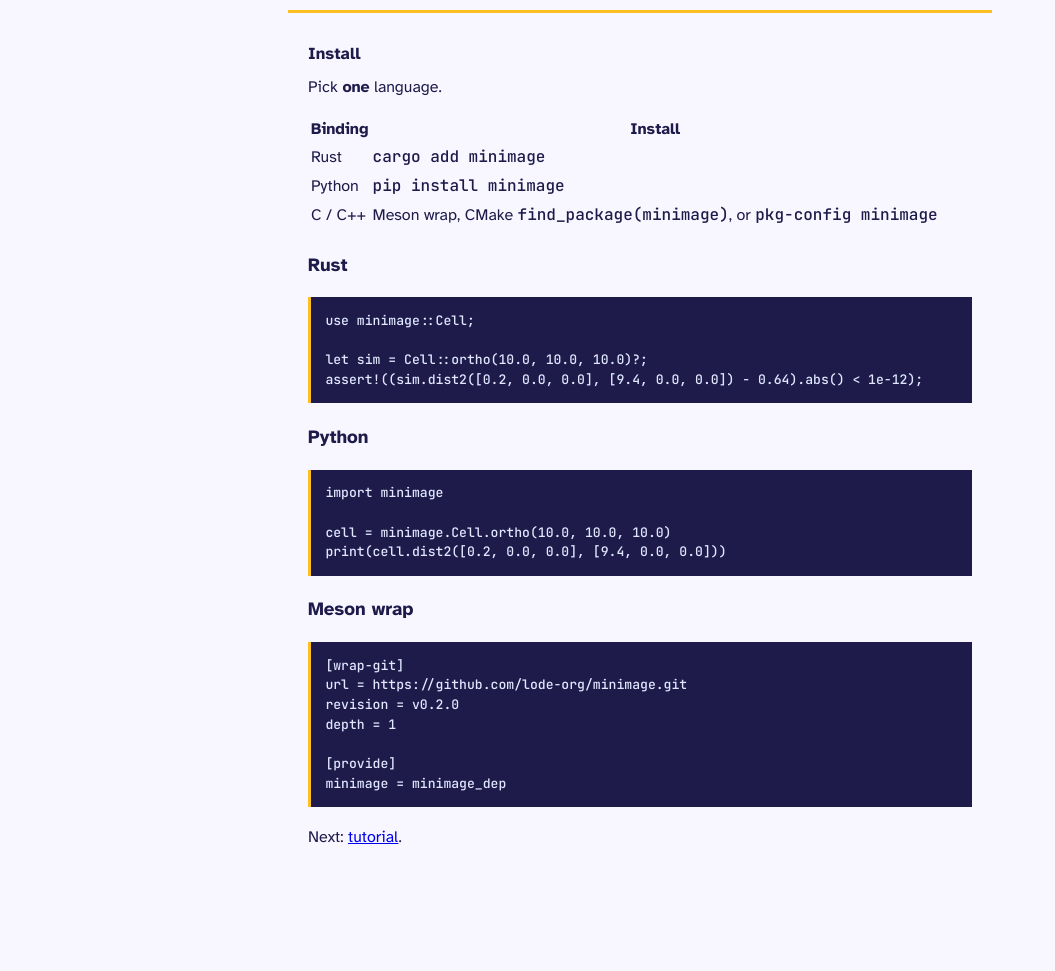
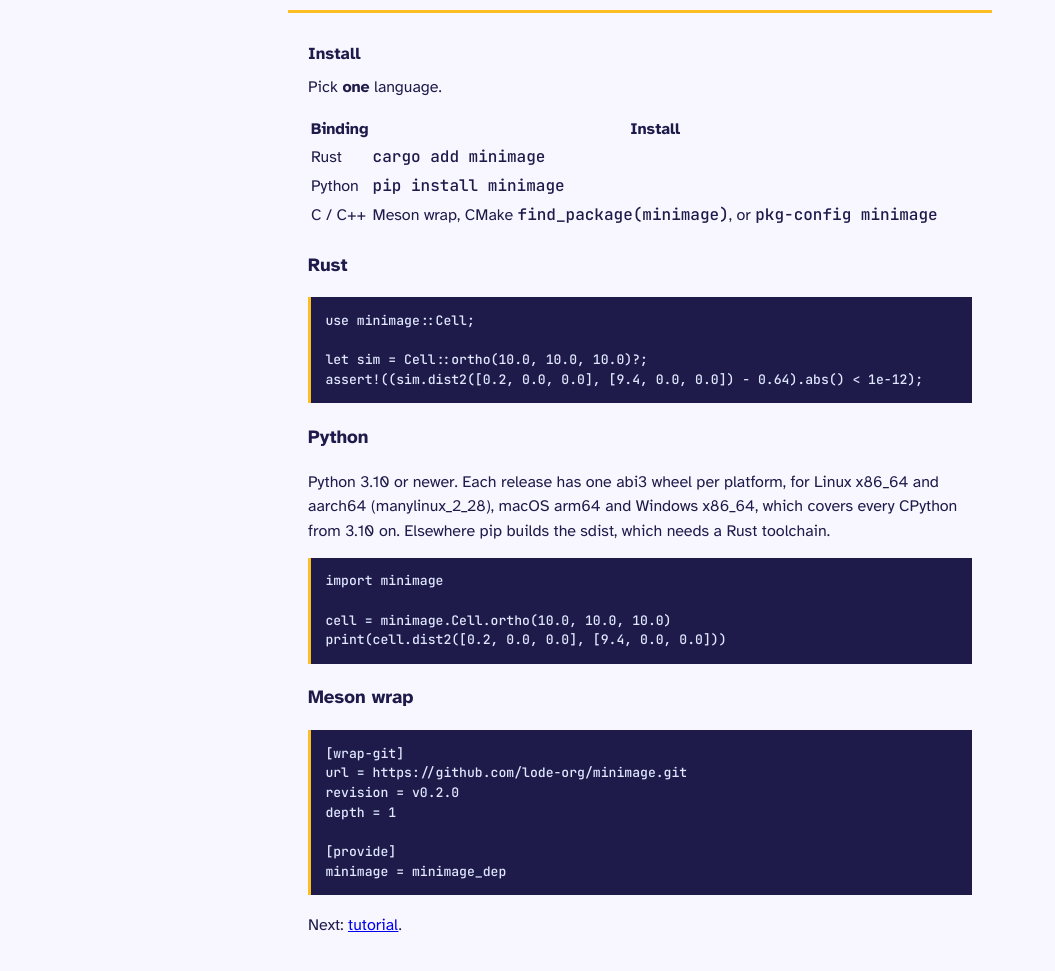
Before and after one commit to lode-org/minimage, a plain HTML site: page website/getting-started.html in a window 1280 px wide. Shown: the part 69-1040 px from the top of the page, without its empty margins (0-1055 px from the left). Before the commit the page ends 972 px from the top, so only its background shows below. Drawn offline with Linux system fonts and the light colour scheme.

Commit message:
docs: state the Python versions and wheel platforms

```diff
--- a/website/getting-started.html
+++ b/website/getting-started.html
@@ -28,9 +28,10 @@
   <a href="https://lode-org.github.io/">LODE</a>
 </nav>
 <div class="rule" aria-hidden="true"></div>
-<section id="outline-container-org7309742" class="outline-2">
-<h2 id="org7309742">Install</h2>
-<div class="outline-text-2" id="text-org7309742">
+
+<section id="outline-container-orgdaf14ed" class="outline-2">
+<h2 id="orgdaf14ed">Install</h2>
+<div class="outline-text-2" id="text-orgdaf14ed">
 <p>
 Pick <strong>one</strong> language.
 </p>
@@ -67,9 +68,10 @@ Pick <strong>one</strong> language.
 </tbody>
 </table>
 </div>
-<div id="outline-container-orge53df96" class="outline-3">
-<h3 id="orge53df96">Rust</h3>
-<div class="outline-text-3" id="text-orge53df96">
+
+<div id="outline-container-org191c068" class="outline-3">
+<h3 id="org191c068">Rust</h3>
+<div class="outline-text-3" id="text-org191c068">
 <div class="org-src-container">
 <pre class="src src-rust">use minimage::Cell;
 
@@ -79,9 +81,17 @@ assert!((sim.dist2([0.2, 0.0, 0.0], [9.4, 0.0, 0.0]) - 0.64).abs() &lt; 1e-12);
 </div>
 </div>
 </div>
-<div id="outline-container-orgae3d2e6" class="outline-3">
-<h3 id="orgae3d2e6">Python</h3>
-<div class="outline-text-3" id="text-orgae3d2e6">
+
+<div id="outline-container-org00591d4" class="outline-3">
+<h3 id="org00591d4">Python</h3>
+<div class="outline-text-3" id="text-org00591d4">
+<p>
+Python 3.10 or newer. Each release has one abi3 wheel per platform,
+for Linux x86_64 and aarch64 (manylinux_2_28), macOS arm64 and
+Windows x86_64, which covers every CPython from 3.10 on. Elsewhere pip
+builds the sdist, which needs a Rust toolchain.
+</p>
+
 <div class="org-src-container">
 <pre class="src src-python">import minimage
 
@@ -91,9 +101,10 @@ print(cell.dist2([0.2, 0.0, 0.0], [9.4, 0.0, 0.0]))
 </div>
 </div>
 </div>
-<div id="outline-container-org5c81a94" class="outline-3">
-<h3 id="org5c81a94">Meson wrap</h3>
-<div class="outline-text-3" id="text-org5c81a94">
+
+<div id="outline-container-org2471b19" class="outline-3">
+<h3 id="org2471b19">Meson wrap</h3>
+<div class="outline-text-3" id="text-org2471b19">
 <div class="org-src-container">
 <pre class="src src-text">[wrap-git]
 url = https://github.com/lode-org/minimage.git
```
Also changed, not shown: 2 other files.
